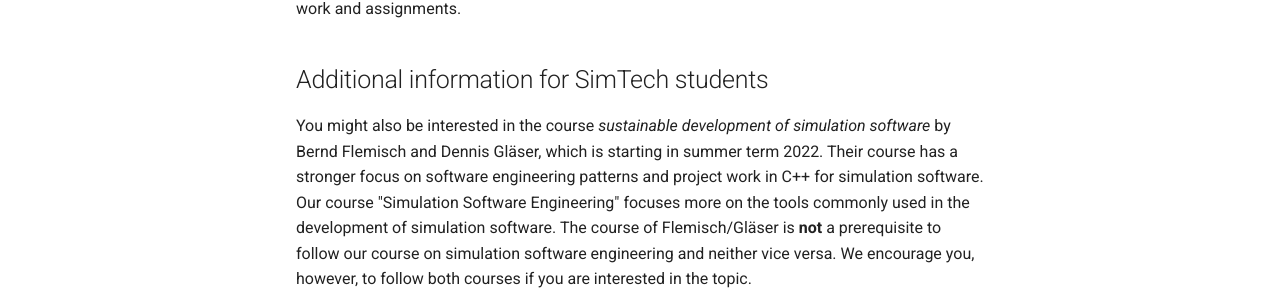
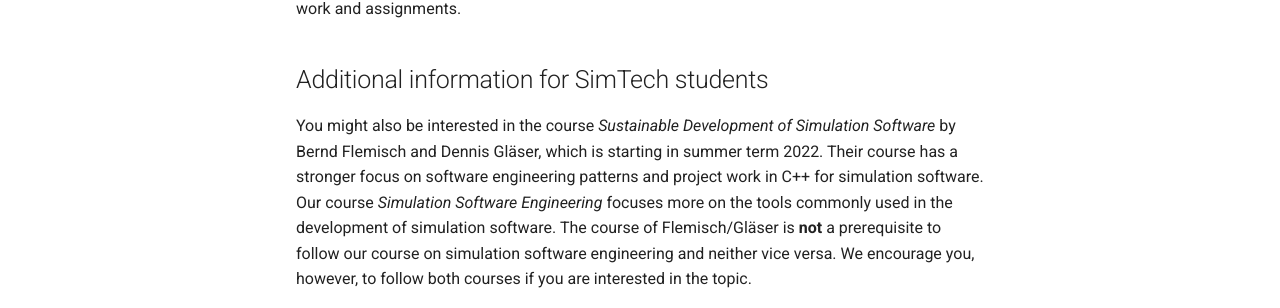
Before and after one commit to Simulation-Software-Engineering/homepage, an MkDocs documentation site: the page built from docs/course-information.md, in a window 1280 px wide and 900 px high, scrolled down 1446 px. Shown: the part 520-828 px from the top of the window. Built offline with MkDocs 1.6.1 and Material for MkDocs 9.7.7, drawn with Linux system fonts in a browser that asks for light colours; comment, search, counter and statistics services are not loaded.

```diff
--- a/docs/course-information.md
+++ b/docs/course-information.md
@@ -53,4 +53,4 @@ The lab work and assignments are an important part of the course. There will be
 
 ## Additional information for SimTech students
 
-You might also be interested in the course _sustainable development of simulation software_ by Bernd Flemisch and Dennis Gläser, which is starting in summer term 2022. Their course has a stronger focus on software engineering patterns and project work in C++ for simulation software. Our course "Simulation Software Engineering" focuses more on the tools commonly used in the development of simulation software. The course of Flemisch/Gläser is **not** a prerequisite to follow our course on simulation software engineering and neither vice versa. We encourage you, however, to follow both courses if you are interested in the topic.
+You might also be interested in the course _Sustainable Development of Simulation Software_ by Bernd Flemisch and Dennis Gläser, which is starting in summer term 2022. Their course has a stronger focus on software engineering patterns and project work in C++ for simulation software. Our course _Simulation Software Engineering_ focuses more on the tools commonly used in the development of simulation software. The course of Flemisch/Gläser is **not** a prerequisite to follow our course on simulation software engineering and neither vice versa. We encourage you, however, to follow both courses if you are interested in the topic.
```
